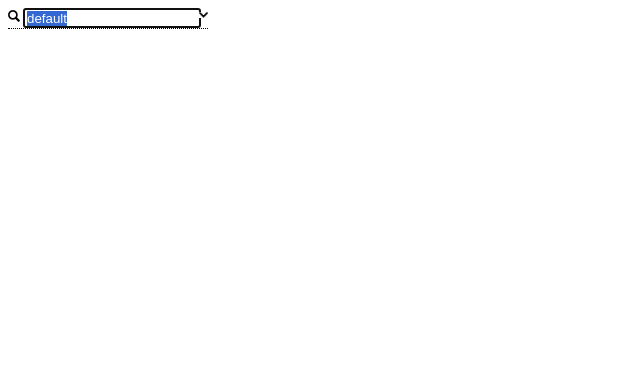
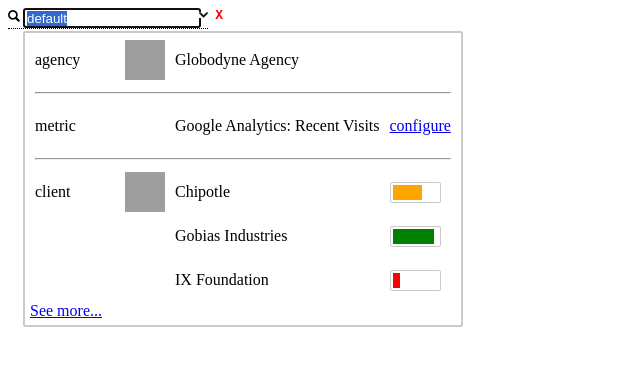
Before and after one commit to uphex/navbox, a plain HTML site: page index.html in a window 1280 px wide. Both pictures are taken after a click on the element "default". Shown: the whole page, without its empty margins (0-640 px from the left). Drawn offline with nearby package versions, Linux system fonts and the light colour scheme; grey boxes are pictures that could not be loaded.

Commit message:
refactor, first click initiates a search, rows without logos occupy at least 40 px height

```diff
--- a/navigation.css
+++ b/navigation.css
@@ -2,7 +2,7 @@
     position: relative;
 }
 
-.navigation .placeholder, .navigation .closetext, .navigation .ajax-loader, .navigation input {
+.navigation .placeholder, .navigation .close-text, .navigation .ajax-loader, .navigation input {
     position: absolute;
 }
 
@@ -20,23 +20,23 @@
     right:-33px;
     top:2px;
 }
-.navigation .closetext {
+.navigation .close-text {
     right: -15px;
 }
 
-.navigation .closetext{
+.navigation .close-text {
     color:red;
     cursor:pointer;
     font-family: monospace;
     font-weight: bold;
 }
 
-.navigation .placeholder .searchicon{
+.navigation .placeholder .search-icon {
     height:12px;
     padding-right:5px;
 }
 
-.navigation .placeholder .selecticon{
+.navigation .placeholder .select-icon {
     height: 6px;
     padding-top: 4px;
     padding-left: 5px;
@@ -47,7 +47,7 @@
     border-bottom: 1px dotted black;
 }
 
-#navigationpanel {
+#navigation-panel {
     position:absolute;
     min-height:100px;
     border:2px solid #CACACA;
@@ -56,25 +56,29 @@
     padding: 5px;
 
 }
-#navigationpanel table{
+#navigation-panel table{
     border-collapse: collapse;
 }
 
-#navigationpanel td:nth-child(1){
+#navigation-panel td:nth-child(1){
     width:80px;
 }
 
-#navigationpanel td:nth-child(2) img{
+#navigation-panel td:nth-child(2) img{
     width:40px;
     height:40px;
 }
 
-#navigationpanel img{
+#navigation-panel img{
     width:100%;
     height:100%;
 }
 
-#navigationpanel .healthbar{
+#navigation-panel .image-placeholder{
+    height:40px;
+}
+
+#navigation-panel .health-bar {
     border:1px solid #CACACA;
     border-radius: 2px;
     width:45px;
@@ -82,16 +86,17 @@
     padding:2px;
 }
 
-#navigationpanel .result .hover{
+#navigation-panel .result .hover{
     background-color:#E3E3E3;
     border-radius: 2px;
     cursor:pointer;
 }
 
-#navigationpanel .noresults{
+#navigation-panel .no-results {
+    width:250px;
     text-align:center;
 }
 
-#navigationpanel td {
+#navigation-panel td {
     padding: 2px 5px;
 }
--- a/navigation.js
+++ b/navigation.js
@@ -1,25 +1,21 @@
-function changed(element,maxresults){
-    //For empty text, no result will be shown
-    if(element.find('input').val()===""){
-        $('#navigationpanel').hide();
-    }else{
+function changed(element,maxresults,value){
     element.find(".ajax-loader").show();
-        $.get('search.json','q='+encodeURIComponent(element.find('input').val()),function(result){
+    $.get('search.json','q='+encodeURIComponent(value),function(result){
         element.find(".ajax-loader").hide();
         //If the navigation panel is not present, create it
-            if($('#navigationpanel').length===0){
-                $('<div id="navigationpanel"/>').appendTo($(document.body));
+        if($('#navigation-panel').length===0){
+            $('<div id="navigation-panel"/>').appendTo($(document.body));
         }
 
         //If the input has lost focus since the AJAX was initiated, then no result is shown
         if(element.find('input').is(":focus")){
 
-                var navigationpanel=$('#navigationpanel');
-                navigationpanel.show();
-                element.find('.closetext').show();
-                navigationpanel.empty();
-                navigationpanel.css('top',element.find('input')[0].getBoundingClientRect().bottom+'px');
-                navigationpanel.css('left',element.find('input')[0].getBoundingClientRect().left+'px');
+            var navigation_panel=$('#navigation-panel');
+            navigation_panel.show();
+            element.find('.close-text').show();
+            navigation_panel.empty();
+            navigation_panel.css('top',element.find('input')[0].getBoundingClientRect().bottom+'px');
+            navigation_panel.css('left',element.find('input')[0].getBoundingClientRect().left+'px');
 
             var res;
             if (typeof result === 'string') {
@@ -29,24 +25,24 @@ function changed(element,maxresults){
             }
 
             if(res.results.length===0){
-                    $('<div class="noresults">No results</div>').appendTo(navigationpanel);
+                $('<div class="no-results">No results</div>').appendTo(navigation_panel);
             }
 
-                var groupTable=$('<tbody/>').appendTo($('<table/>').appendTo(navigationpanel));
-                var elementsGrouped=_.groupBy(_.first(res.results,maxresults),"type");
-                _.each(_.keys(elementsGrouped),function(key,index,list){
+            var group_table=$('<tbody/>').appendTo($('<table/>').appendTo(navigation_panel));
+            var elements_grouped=_.groupBy(_.first(res.results,maxresults),"type");
+            _.each(_.keys(elements_grouped),function(key,index,list){
                 //It indicates that this is the first row for the group, thus the group name should be added too
                 var first=true;
-                    _.each(elementsGrouped[key],function(element){
-                        var row=$('<tr class="result"></tr>').appendTo(groupTable);
+                _.each(elements_grouped[key],function(element){
+                    var row=$('<tr class="result"></tr>').appendTo(group_table);
                     $('<td>'+(first?key:'')+'</td>').appendTo(row);
-                        $('<td>'+(element.logo?'<img src="'+element.logo.src+'"/>':'')+'</td>').appendTo(row);
+                    $('<td>'+(element.logo?'<img src="'+element.logo.src+'"/>':'<div class="image-placeholder"/>')+'</td>').appendTo(row);
                     $('<td>'+element.name+'</td>').appendTo(row);
                     if(element.summary){
                         if(element.summary.type=="link"){
                             $('<td><a href="'+element.summary.src+'">'+element.summary.value+'</a></td>').appendTo(row);
                         }else{
-                                $('<td><div class="healthbar"><div class="healthbar_inner" style="height:100%;width:'+(element.summary.value*100)+'%;background-color:'+(element.summary.status=="good"?'green':element.summary.status=="warning"?'orange':'red')+'"/></div></td>').appendTo(row);
+                            $('<td><div class="health-bar"><div class="health-bar-inner" style="height:100%;width:'+(element.summary.value*100)+'%;background-color:'+(element.summary.status=="good"?'green':element.summary.status=="warning"?'orange':'red')+'"/></div></td>').appendTo(row);
                         }
                     }else{
                         $('<td/>').appendTo(row);
@@ -70,47 +66,57 @@ function changed(element,maxresults){
 
                 //After the last group, no separator is needed
                 if(index!=list.length-1){
-                        $('<tr class=""><td colspan="4"><hr/></td>></tr>').appendTo(groupTable);
+                    $('<tr><td colspan="4"><hr/></td>></tr>').appendTo(group_table);
                 }
             });
 
             if(res.results.length>maxresults){
-                    $('<a class="seemore" href="search?q='+encodeURIComponent(element.find('input').val())+'">See more...</a>').appendTo(navigationpanel);
+                $('<a class="see-more" href="search?q='+encodeURIComponent(value)+'">See more...</a>').appendTo(navigation_panel);
             }
         }
     });
 }
-}
 
+/**
+ *
+ * @param element The element to put the navbox to
+ * @param def The default string displayed
+ * @param maxresults The maximum results to show in the results
+ */
 function navbox(element,def,maxresults){
     element.addClass('navigation');
     //Span before clicked
-    var span=$('<div class="placeholder"><img src="search.png" class="searchicon"/><span>'+def+'</span><img src="select.png" class="selecticon"/></div>');
+    var placeholder=$('<div class="placeholder"><img src="search.png" class="search-icon"/><span>'+def+'</span><img src="select.png" class="select-icon"/></div>');
     //Input after clicked
     var input=$('<input type="text" onclick="select()">').appendTo(element).hide();
 
     $('<img src="ajax-loader.gif" class="ajax-loader"/>').appendTo(element).hide();
-    var closetext=$('<span class="closetext">X</span>').appendTo(element).hide();
+    var closetext=$('<span class="close-text">X</span>').appendTo(element).hide();
 
-    span.click(function(){
+    placeholder.click(function(){
         //span.hide();
-        span.css("color", "transparent");
+        placeholder.css("color", "transparent");
         input.width((element.width()-30)+'px');
         input.show();
-        //For debounce
+        /** For debounce */
         var timer;
         input.bind('input',function(){
             if(timer) clearTimeout(timer);
-            timer = setTimeout(function(){changed(element,maxresults);}, 300);
+            timer = setTimeout(function(){
+                if(element.find('input').val()===""){
+                    $('#navigation-panel').hide();
+                }else{
+                    changed(element,maxresults,element.find('input').val());
+                }
+            }, 300);
         });
         input.val(def);
 
         var hidenavigation=function(){
-            $('#navigationpanel').hide();
+            $('#navigation-panel').hide();
             input.val(def);
             closetext.hide();
-            //span.show();
-            span.removeAttr("style");
+            placeholder.removeAttr("style");
             input.hide();
         };
 
@@ -127,8 +133,10 @@ function navbox(element,def,maxresults){
         });
 
         input.select();
+
+        changed(element,maxresults,"");
     });
-    span.appendTo(element);
+    placeholder.appendTo(element);
 
 
 }
```
Also changed, not shown: 1 other file. Lines whose indentation alone changed are shown as unchanged.
